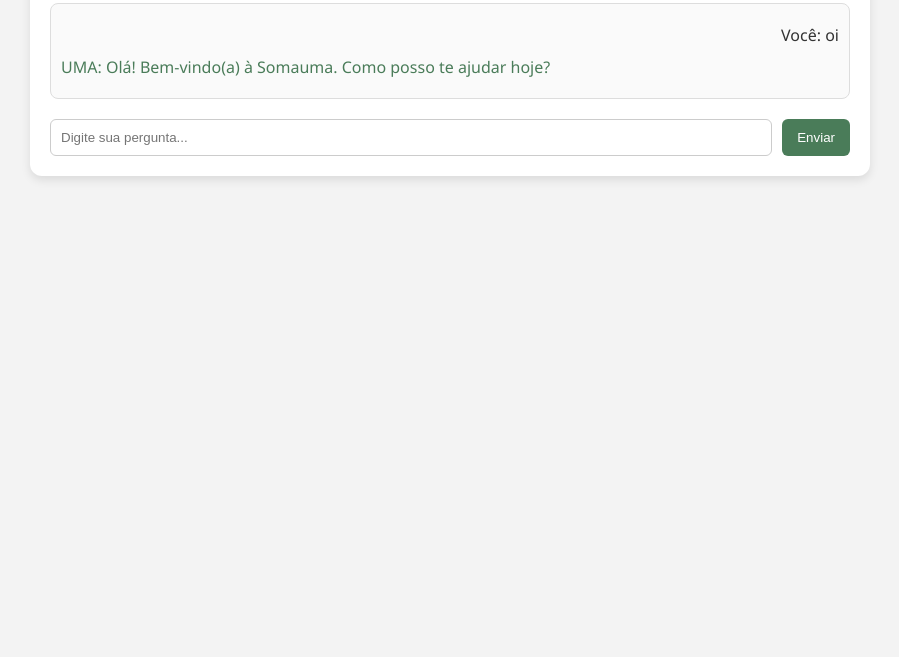
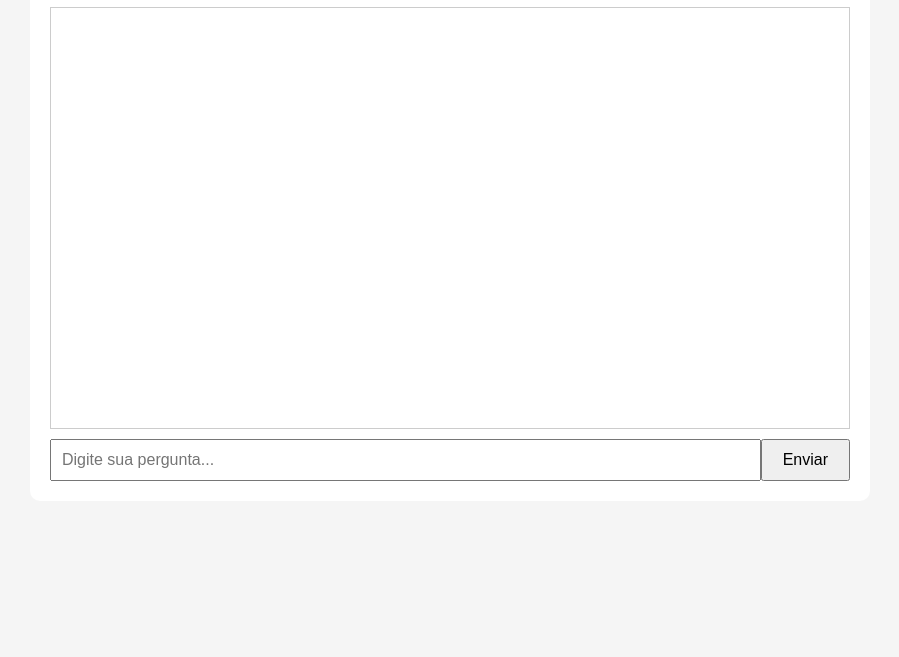
Before and after one commit to paulo060507/uma-somauma, a website: page frontend/index.html in a window 1280 px wide. Shown: the part 143-800 px from the top of the page, without its empty margins (190-1089 px from the left). Drawn offline with Linux system fonts and the light colour scheme.

Commit message:
Add files via upload

```diff
--- a/frontend/index.html
+++ b/frontend/index.html
@@ -1,22 +1,19 @@
 <!DOCTYPE html>
-<html lang="pt-BR">
+<html lang="pt-br">
 <head>
     <meta charset="UTF-8" />
-    <meta name="viewport" content="width=device-width, initial-scale=1.0" />
+    <meta name="viewport" content="width=device-width, initial-scale=1.0"/>
     <title>UMA - Assistente da Somauma</title>
     <link rel="stylesheet" href="style.css" />
 </head>
 <body>
     <div class="container">
         <h1>UMA - Assistente da Somauma</h1>
-        <div id="chat-box">
-            <div class="message user">Você: oi</div>
-            <div class="message uma">UMA: Olá! Bem-vindo(a) à Somauma. Como posso te ajudar hoje?</div>
+        <div class="chat-box" id="chat-box"></div>
+        <div class="input-box">
+            <input type="text" id="user-input" placeholder="Digite sua pergunta..." />
+            <button onclick="sendMessage()">Enviar</button>
         </div>
-        <form id="chat-form">
-            <input type="text" id="user-input" placeholder="Digite sua pergunta..." autocomplete="off" />
-            <button type="submit">Enviar</button>
-        </form>
     </div>
     <script src="script.js"></script>
 </body>
--- a/frontend/script.js
+++ b/frontend/script.js
@@ -1,32 +1,20 @@
-const chatForm = document.getElementById("chat-form");
-const chatBox = document.getElementById("chat-box");
-const userInput = document.getElementById("user-input");
+async function sendMessage() {
+    const userInput = document.getElementById('user-input');
+    const chatBox = document.getElementById('chat-box');
+    const message = userInput.value;
 
-async function getResponse(question) {
-    const res = await fetch("dados.json");
-    const data = await res.json();
+    if (!message.trim()) return;
 
-    const lowerQ = question.toLowerCase();
-    if (lowerQ.includes("quem criou") || lowerQ.includes("fundador"))
-        return data.criador;
-    if (lowerQ.includes("equipe"))
-        return data.equipe;
-    if (lowerQ.includes("empreendimento"))
-        return data.empreendimentos;
-    if (lowerQ.includes("como chegar") || lowerQ.includes("localização"))
-        return data.localizacao;
-    if (lowerQ.includes("valores"))
-        return data.valores;
-    return data.default;
+    chatBox.innerHTML += `<p><strong>Você:</strong> ${message}</p>`;
+    userInput.value = '';
+
+    const response = await fetch('http://localhost:10000/ask', {
+        method: 'POST',
+        headers: { 'Content-Type': 'application/json' },
+        body: JSON.stringify({ question: message })
+    });
+
+    const data = await response.json();
+    chatBox.innerHTML += `<p><strong>UMA:</strong> ${data.answer}</p>`;
+    chatBox.scrollTop = chatBox.scrollHeight;
 }
-
-chatForm.addEventListener("submit", async (e) => {
-    e.preventDefault();
-    const question = userInput.value.trim();
-    if (!question) return;
-    chatBox.innerHTML += `<div class="message user">Você: ${question}</div>`;
-    userInput.value = "";
-    const resposta = await getResponse(question);
-    chatBox.innerHTML += `<div class="message uma">UMA: ${resposta}</div>`;
-    chatBox.scrollTop = chatBox.scrollHeight;
-});
--- a/frontend/style.css
+++ b/frontend/style.css
@@ -1,56 +1,30 @@
 body {
-    font-family: 'Segoe UI', sans-serif;
-    background-color: #f3f3f3;
-    margin: 0;
-    padding: 0;
+    font-family: Arial, sans-serif;
+    background-color: #f5f5f5;
 }
 .container {
     max-width: 800px;
-    margin: 40px auto;
+    margin: 50px auto;
     background: white;
     padding: 20px;
-    border-radius: 12px;
-    box-shadow: 0 4px 10px rgba(0,0,0,0.1);
+    border-radius: 10px;
 }
-h1 {
-    color: #2e3d49;
-    text-align: center;
+.chat-box {
+    height: 400px;
+    overflow-y: scroll;
+    border: 1px solid #ccc;
+    padding: 10px;
+    margin-bottom: 10px;
 }
-#chat-box {
-    max-height: 400px;
-    overflow-y: auto;
-    margin-bottom: 20px;
-    padding: 10px;
-    border: 1px solid #ddd;
-    border-radius: 8px;
-    background-color: #fafafa;
-}
-.message {
-    margin: 10px 0;
-}
-.user {
-    text-align: right;
-    color: #333;
-}
-.uma {
-    text-align: left;
-    color: #4a7c59;
-}
-#chat-form {
+.input-box {
     display: flex;
 }
-#user-input {
+input[type="text"] {
     flex: 1;
     padding: 10px;
-    border: 1px solid #ccc;
-    border-radius: 6px;
+    font-size: 16px;
 }
 button {
-    padding: 10px 15px;
-    border: none;
-    background-color: #4a7c59;
-    color: white;
-    border-radius: 6px;
-    margin-left: 10px;
-    cursor: pointer;
+    padding: 10px 20px;
+    font-size: 16px;
 }
--- a/package.json
+++ b/package.json
@@ -1,12 +1,10 @@
 {
   "name": "uma-somauma",
   "version": "1.0.0",
-  "description": "Assistente UMA da Somauma",
   "main": "backend/server.js",
-  "scripts": {
-    "start": "node backend/server.js"
-  },
   "dependencies": {
+    "body-parser": "^1.20.2",
+    "cors": "^2.8.5",
     "express": "^4.18.2"
   }
 }
```
Also changed, not shown: backend/server.js (+23 -6 lines), frontend/dados.json (+3 -6 lines).
